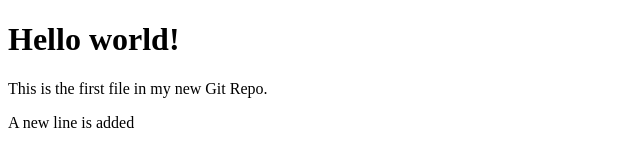
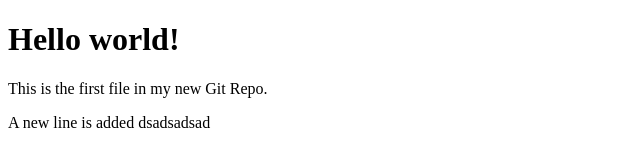
Before and after one commit to srujanajabi/firstgit, a plain HTML site: page index1.html in a window 1280 px wide. Shown: the full height of the page, 0-640 px from the left. Drawn offline with Linux system fonts and the light colour scheme.

Commit message:
new commit

```diff
--- a/index1.html
+++ b/index1.html
@@ -8,5 +8,6 @@
 <h1>Hello world!</h1>
 <p>This is the first file in my new Git Repo.</p>
 A new line is added
+dsadsadsad
 </body>
 </html>
```
